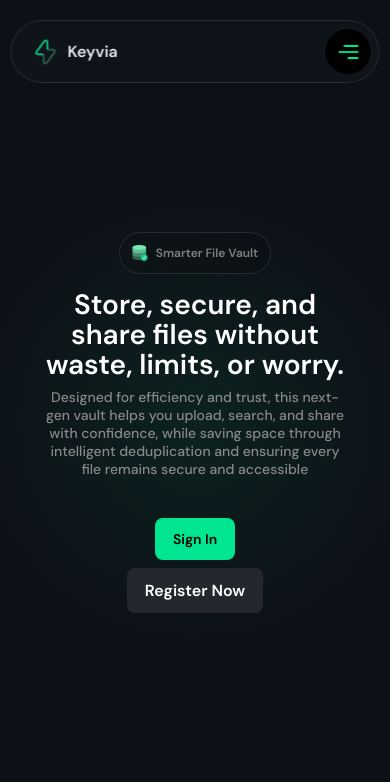
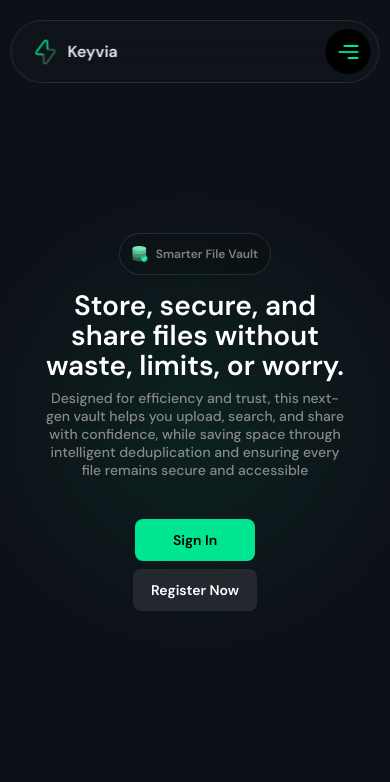
Before and after one commit to Abhishekkjainn/BalkanID-Task, a React (Vite) app in the folder frontend/keyvia/: page / in a window 390 px wide. Shown: the top 782 px of the page. Built offline with nearby package versions, Linux system fonts and the light colour scheme.

Commit message:
Fixed Spacing in the Landing Page and solved the Overflows - Tested OK

```diff
--- a/frontend/keyvia/src/App.css
+++ b/frontend/keyvia/src/App.css
@@ -2719,17 +2719,14 @@ input[type="date"]::-webkit-calendar-picker-indicator {
     justify-content: center;
 }
 
-/* ==========================================================================
-   Side Panel & Overlay
-   ========================================================================== */
 .overlay {
     position: fixed;
     top: 0;
     left: 0;
     width: 100%;
     height: 100%;
-    background-color: rgba(0, 0, 0, 0.5);
-    backdrop-filter: blur(5px);
+    background-color: rgba(0, 0, 0, 0.6);
+    backdrop-filter: blur(20px);
     z-index: 1001; /* Above main content, below side panel */
     opacity: 0;
     visibility: hidden;
@@ -2747,7 +2744,7 @@ input[type="date"]::-webkit-calendar-picker-indicator {
     right: 0;
     width: 280px;
     height: 100%;
-    background-color: #161b22;
+    background-color: black;
     border-left: 1px solid rgba(128, 128, 128, 0.242);
     z-index: 1002; /* Highest z-index */
     transform: translateX(100%);
@@ -2771,7 +2768,7 @@ input[type="date"]::-webkit-calendar-picker-indicator {
 .close-button {
     background: none;
     border: none;
-    color: #E5E7EB;
+    color: #00c77b;
     cursor: pointer;
     padding: 8px;
 }
@@ -2886,8 +2883,7 @@ input[type="date"]::-webkit-calendar-picker-indicator {
     width: max-content;
     padding-top: 12px;
     padding-bottom: 12px;
-    padding-left: 18px;
-    padding-right: 18px;
+    width: 120px;
     border-radius: 8px;
     font-weight: 600;
     margin-bottom: 8px;
@@ -2902,8 +2898,7 @@ input[type="date"]::-webkit-calendar-picker-indicator {
     width: auto;
     padding-top: 12px;
     padding-bottom: 12px;
-    padding-left: 18px;
-    padding-right: 18px;
+    min-width:120px;
     border-radius: 8px;
     font-weight: 600;
     margin-bottom: 8px;
@@ -2925,6 +2920,7 @@ input[type="date"]::-webkit-calendar-picker-indicator {
     font-weight: 600;
     cursor: pointer;
     text-decoration: none;
+    font-size: 14px;
 }
 
 
```
